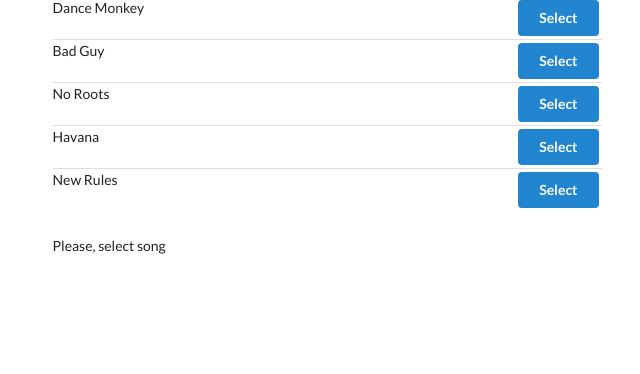
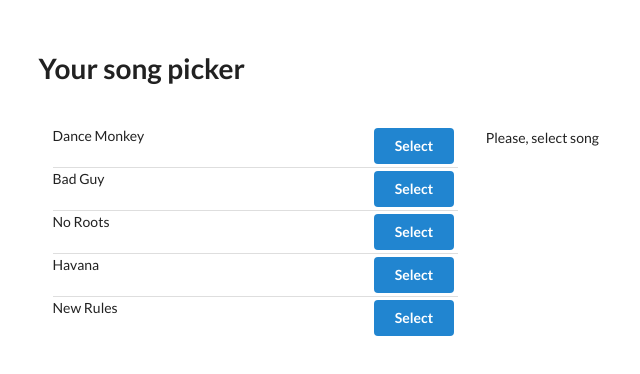
Before and after one commit to wroclawianka/songs-app, a React (Create React App) app: page / in a window 1280 px wide. Shown: the top 374 px of the page, without its empty margins (24-664 px from the left). Built offline with nearby package versions, Linux system fonts and the light colour scheme.

Commit message:
bit of styling

```diff
--- a/src/components/App.js
+++ b/src/components/App.js
@@ -1,19 +1,23 @@
 import React from 'react';
+import '../index.css';
 import SongList from "./SongList";
 import SongDetail from "./SongDetail";
 
 const App = () => {
     return (
-        <div className="ui container grid">
-            <div className="ui row">
-                <div className="column eight wide">
-                    <SongList/>
+        <div className="main-container">
+            <div className="ui container grid">
+                <h1 className="ui row">Your song picker</h1>
+                <div className="ui row">
+                    <div className="column six wide">
+                        <SongList/>
+                    </div>
+                    <div className="column six wide">
+                        <SongDetail/>
+                    </div>
                 </div>
             </div>
-            <div className="column eight wide">
-                <SongDetail/>
-            </div>
-      </div>
+        </div>
     );
 };
 
--- /dev/null
+++ b/src/index.css
@@ -0,0 +1,3 @@
+.main-container {
+    margin-top: 50px;
+}
--- a/src/index.js
+++ b/src/index.js
@@ -2,6 +2,7 @@ import React from "react";
 import ReactDOM from 'react-dom';
 import {Provider} from 'react-redux';
 import {createStore} from "redux"; // named export example
+import './index.css';
 import App from './components/App';
 import reducers from './reducers'; // default export example
 
```
